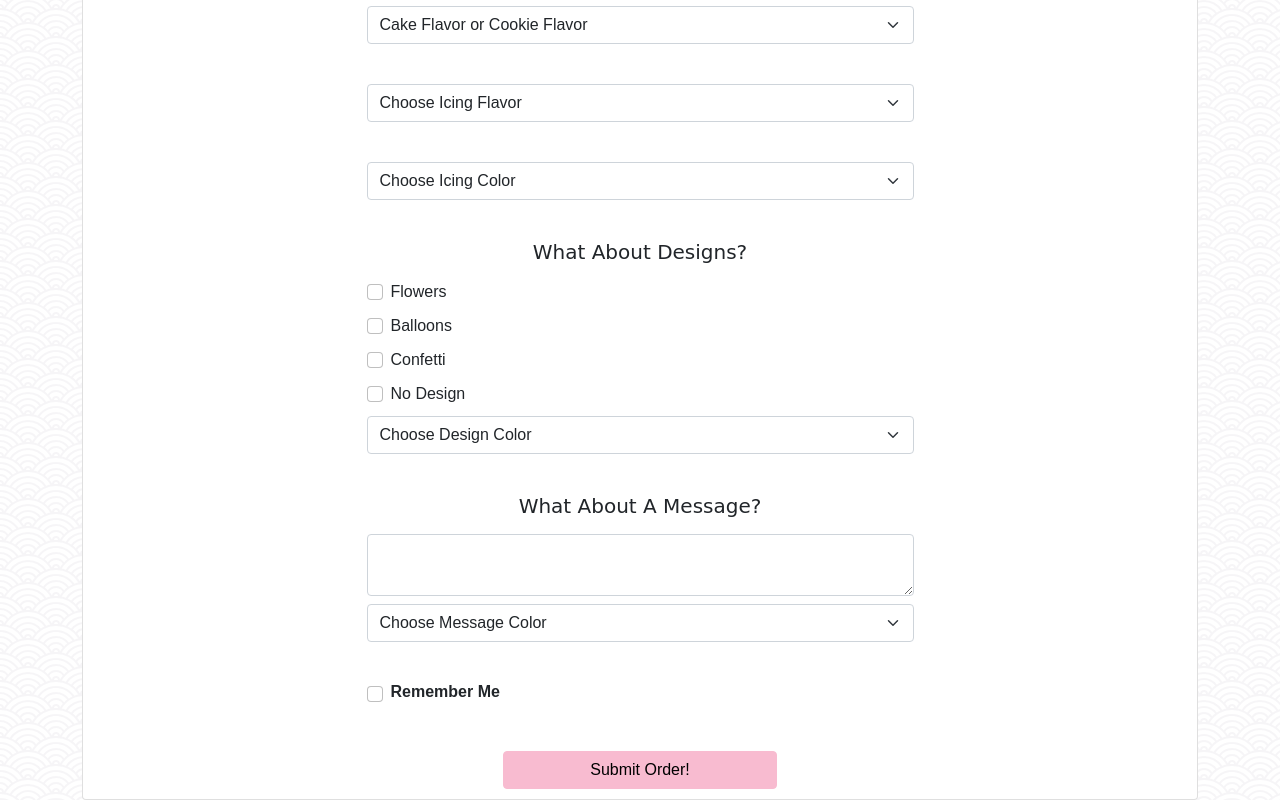
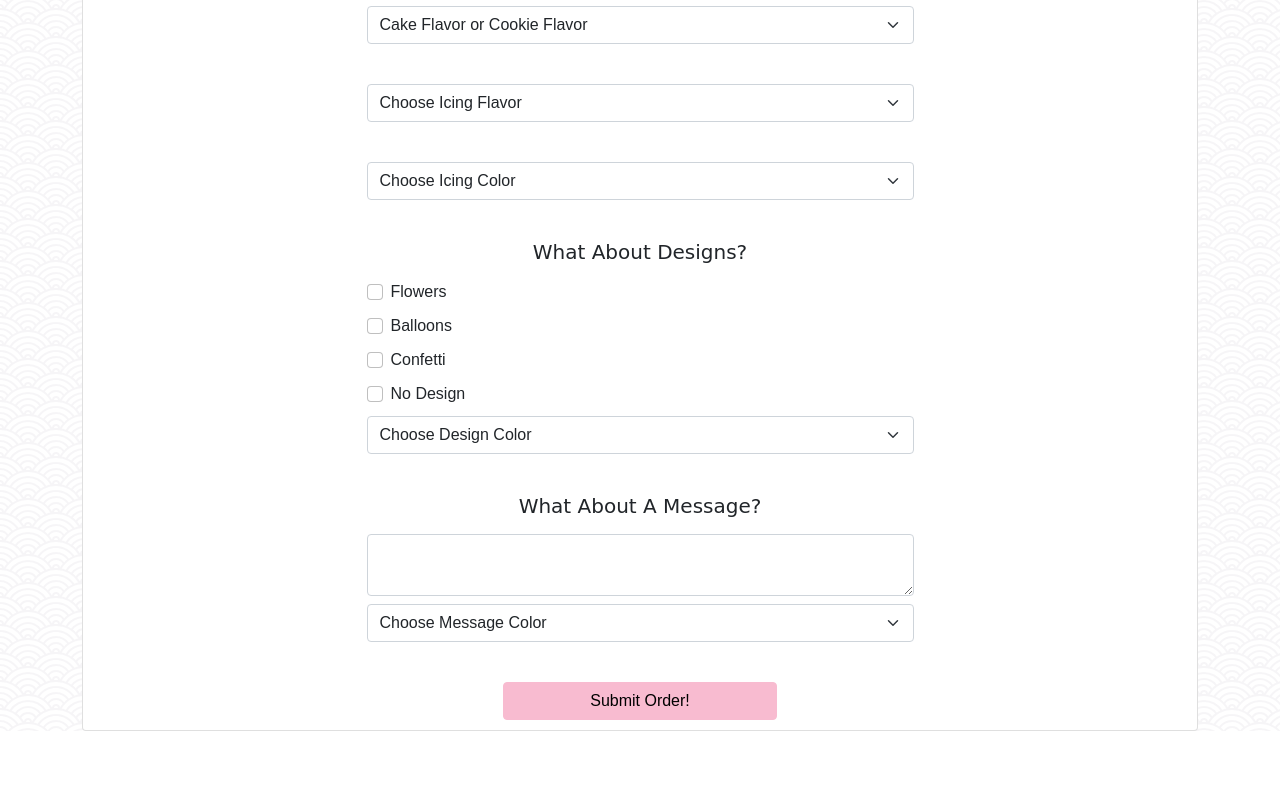
Before and after one commit to baileestrait/dev-harry-final-project, a plain HTML site: page index.html in a window 1280 px wide. Shown: the part 734-1534 px from the top of the page. After the commit the page ends 1465 px from the top, so only its background shows below. Drawn offline with nearby package versions, Linux system fonts and the light colour scheme; a web font is replaced by a local one.

Commit message:
Update index.html

```diff
--- a/index.html
+++ b/index.html
@@ -118,10 +118,6 @@
             <option selected disabled>Choose Message Color</option>
         </select>
      <br>
-              <div class="form-check" id="rememberMeCheck">
-        <input type="checkbox" class ="form-check-input" id="rememberMeCheck" name="optcheckbox" value="Remember Me"><h6><strong>Remember Me</strong></h6>
-        </div>
-              <br>
     <div class="d-grid gap-2 col-6 mx-auto">
   <button class="btn btn-primary" style = "background-color: #F8BBD0; border-color: #F8BBD0; color: black" type="button" id="submitOrder">Submit Order!</button>
               </div>
```
